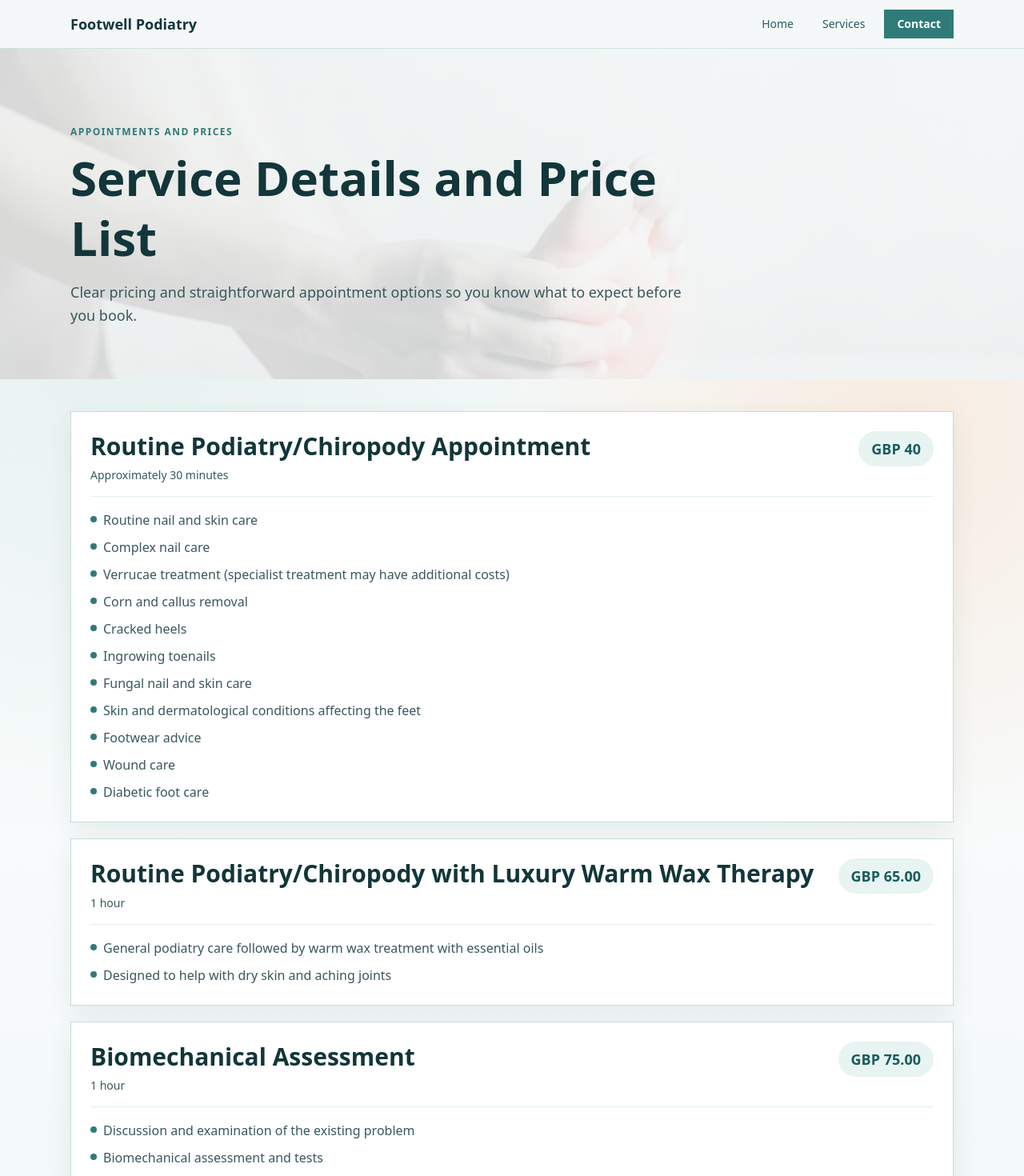
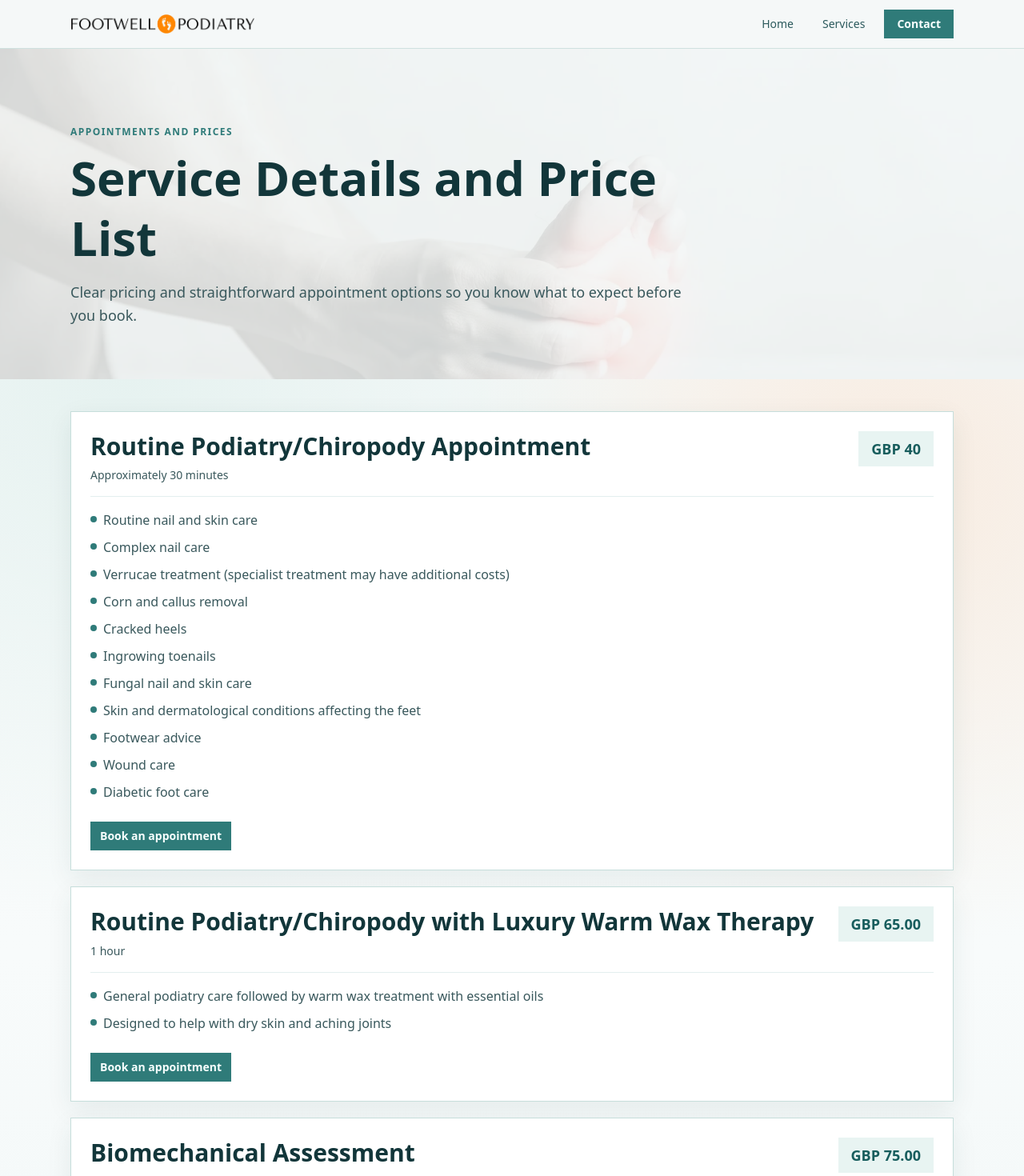
Before and after one commit to Eshin-dev/footwell-podiatry, a Next.js app: page /services in a window 1280 px wide. Shown: the top 1470 px of the page at 80% size. Built offline with nearby package versions, Linux system fonts and the light colour scheme.

Commit message:
improve contact section and add booking button to service cards

```diff
--- /dev/null
+++ b/app/book-appointment-button.tsx
@@ -0,0 +1,29 @@
+import type { ReactNode } from "react";
+import { CLINIKO_BOOKING_URL } from "./booking";
+
+type BookAppointmentButtonProps = {
+    children?: ReactNode;
+    className?: string;
+    size?: "small" | "default";
+};
+
+export default function BookAppointmentButton({
+    children = "Book an appointment",
+    className = "",
+    size = "default",
+}: Readonly<BookAppointmentButtonProps>) {
+    const sizeClasses = size === "small" ? "min-h-9 px-3 py-1.5 text-sm" : "min-h-11 px-4 py-2";
+    const combinedClassName = [
+        "inline-flex items-center justify-center rounded-none bg-[#2f7b79] font-semibold text-[#f8fffe] transition-colors hover:bg-[#266866]",
+        sizeClasses,
+        className,
+    ]
+        .filter(Boolean)
+        .join(" ");
+
+    return (
+        <a href={CLINIKO_BOOKING_URL} data-book-appointment="true" className={combinedClassName}>
+            {children}
+        </a>
+    );
+}
--- a/app/layout.tsx
+++ b/app/layout.tsx
@@ -1,5 +1,6 @@
 import type { Metadata } from "next";
 import { Geist, Geist_Mono } from "next/font/google";
+import Image from "next/image";
 import Link from "next/link";
 import BookingModalProvider from "./booking-modal-provider";
 import SiteFooter from "./site-footer";
@@ -26,6 +27,8 @@ export default function RootLayout({
 }: Readonly<{
   children: React.ReactNode;
 }>) {
+  const basePath = process.env.NEXT_PUBLIC_BASE_PATH ?? "";
+
   return (
     <html lang="en">
       <body
@@ -38,8 +41,16 @@ export default function RootLayout({
                 className="mx-auto flex w-full max-w-6xl items-center justify-between px-6 py-3"
                 aria-label="Main navigation"
               >
-                <Link href="/" className="text-base font-semibold text-[#12363a] md:text-lg">
-                  Footwell Podiatry
+                <Link href="/" aria-label="Footwell Podiatry home">
+                  <Image
+                    src={`${basePath}/footwell_logo_nav.webp`}
+                    alt="Footwell Podiatry"
+                    width={500}
+                    height={120}
+                    className="h-auto w-42.5 md:w-57.5"
+                    sizes="(max-width: 768px) 170px, 230px"
+                    priority
+                  />
                 </Link>
                 <div className="flex items-center gap-2 md:gap-3">
                   <Link
--- a/app/page.tsx
+++ b/app/page.tsx
@@ -1,6 +1,6 @@
 import Image from "next/image";
 import Link from "next/link";
-import { CLINIKO_BOOKING_URL } from "./booking";
+import BookAppointmentButton from "./book-appointment-button";
 
 export default function Home() {
   const basePath = process.env.NEXT_PUBLIC_BASE_PATH ?? "";
@@ -37,13 +37,7 @@ export default function Home() {
               foot health with evidence-based podiatry care.
             </p>
             <div className="mt-8 flex flex-wrap justify-center gap-3">
-              <a
-                className="inline-flex min-h-11 items-center justify-center rounded-none bg-[#2f7b79] px-4 py-2 font-semibold text-[#f8fffe] transition-colors hover:bg-[#266866]"
-                href={CLINIKO_BOOKING_URL}
-                data-book-appointment="true"
-              >
-                Book an appointment
-              </a>
+              <BookAppointmentButton />
               <Link
                 className="inline-flex min-h-11 items-center justify-center rounded-none border border-[#c6dedb] bg-[#f4faf9] px-4 py-2 font-semibold transition-colors hover:border-[#2f7b79]"
                 href="/services"
@@ -216,7 +210,7 @@ export default function Home() {
       </section>
 
       <section id="contact" className="pb-24 pt-16 md:pt-20" aria-labelledby="contact-title">
-        <div className="mx-auto grid w-full max-w-6xl gap-5 border border-[#c6dedb] bg-[linear-gradient(150deg,#ffffff_0%,#f4fcfb_70%,#e6f3f1_100%)] p-8 shadow-[0_10px_30px_rgba(20,63,66,0.08)] md:grid-cols-[1.2fr_1fr]">
+        <div className="mx-auto grid w-full max-w-6xl gap-5 border border-[#c6dedb] bg-[linear-gradient(150deg,#ffffff_0%,#f4fcfb_70%,#e6f3f1_100%)] p-8 shadow-[0_10px_30px_rgba(20,63,66,0.08)] md:grid-cols-[1.2fr_1fr] md:items-center">
           <div>
             <p className="mb-3 text-xs font-bold uppercase tracking-[0.12em] text-[#2f7b79]">
               Contact
@@ -225,28 +219,29 @@ export default function Home() {
               Ready to feel comfortable on your feet again?
             </h2>
             <p className="mt-3 text-[#39585c]">
-              Call us to book, or send an email and our team will get back to you.
+              Call to book, or book online at a time that suits you.
             </p>
+            <BookAppointmentButton className="mt-5" />
           </div>
           <address className="grid gap-3 not-italic text-[#39585c]">
             <p>
               <strong className="text-[#12363a]">Phone:</strong>{" "}
-              <a className="text-[#0f5f5e] underline underline-offset-2" href="tel:+441234567890">
-                01234 567890
+              <a className="text-[#0f5f5e] underline underline-offset-2" href="tel:+447552514505">
+                07552 514 505
               </a>
             </p>
             <p>
               <strong className="text-[#12363a]">Email:</strong>{" "}
               <a
                 className="text-[#0f5f5e] underline underline-offset-2"
-                href="mailto:hello@footwellpodiatry.co.uk"
+                href="mailto:info@footwell-podiatry.co.uk"
               >
-                hello@footwellpodiatry.co.uk
+                info@footwell-podiatry.co.uk
               </a>
             </p>
             <p>
-              <strong className="text-[#12363a]">Clinic:</strong> 14 Well Lane,
-              Yourtown
+              <strong className="text-[#12363a]">Clinic:</strong> 13 Northway,
+              Broughton, Preston
             </p>
           </address>
         </div>
--- a/app/services/page.tsx
+++ b/app/services/page.tsx
@@ -1,3 +1,5 @@
+import BookAppointmentButton from "../book-appointment-button";
+
 const services = [
     {
         name: "Routine Podiatry/Chiropody Appointment",
@@ -98,7 +100,7 @@ export default function ServicesPage() {
                                 </h2>
                                 <p className="mt-2 text-sm text-[#39585c]">{service.duration}</p>
                             </div>
-                            <p className="rounded-full bg-[#e8f4f2] px-4 py-2 text-lg font-semibold text-[#175d5d]">
+                            <p className="rounded-none bg-[#e8f4f2] px-4 py-2 text-lg font-semibold text-[#175d5d]">
                                 {service.price}
                             </p>
                         </div>
@@ -111,6 +113,10 @@ export default function ServicesPage() {
                                 </li>
                             ))}
                         </ul>
+
+                        <div className="mt-6">
+                            <BookAppointmentButton size="small" />
+                        </div>
                     </article>
                 ))}
             </section>
--- a/app/site-footer.tsx
+++ b/app/site-footer.tsx
@@ -105,7 +105,7 @@ export default function SiteFooter() {
                             <p>
                                 Email: <a className="text-[#175d5d] hover:text-[#12363a]" href="mailto:info@footwell-podiatry.co.uk">info@footwell-podiatry.co.uk</a>
                             </p>
-                            <p>Broughton, Preston</p>
+                            <p>13 Northway, Broughton, Preston</p>
                         </div>
                     </section>
                 </div>
```
Also changed, not shown: public/footwell_logo_nav.webp (added).
